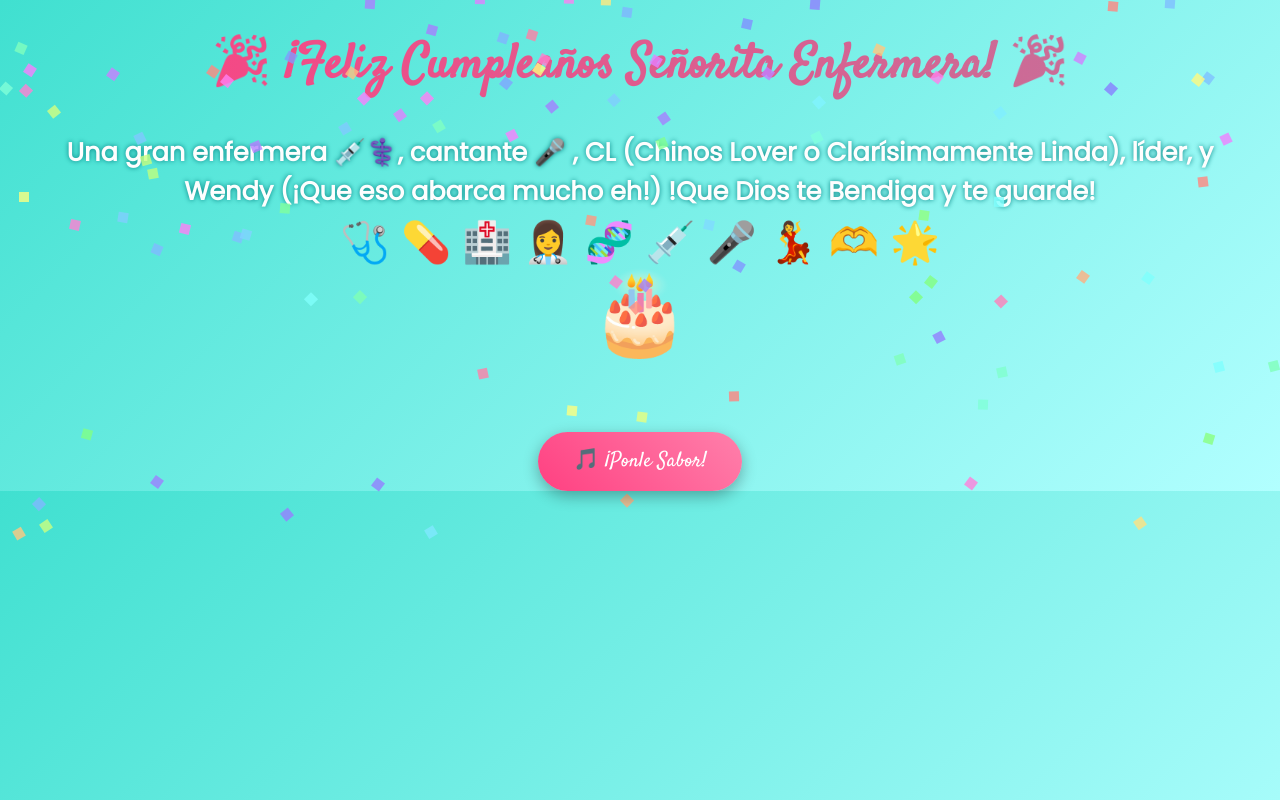
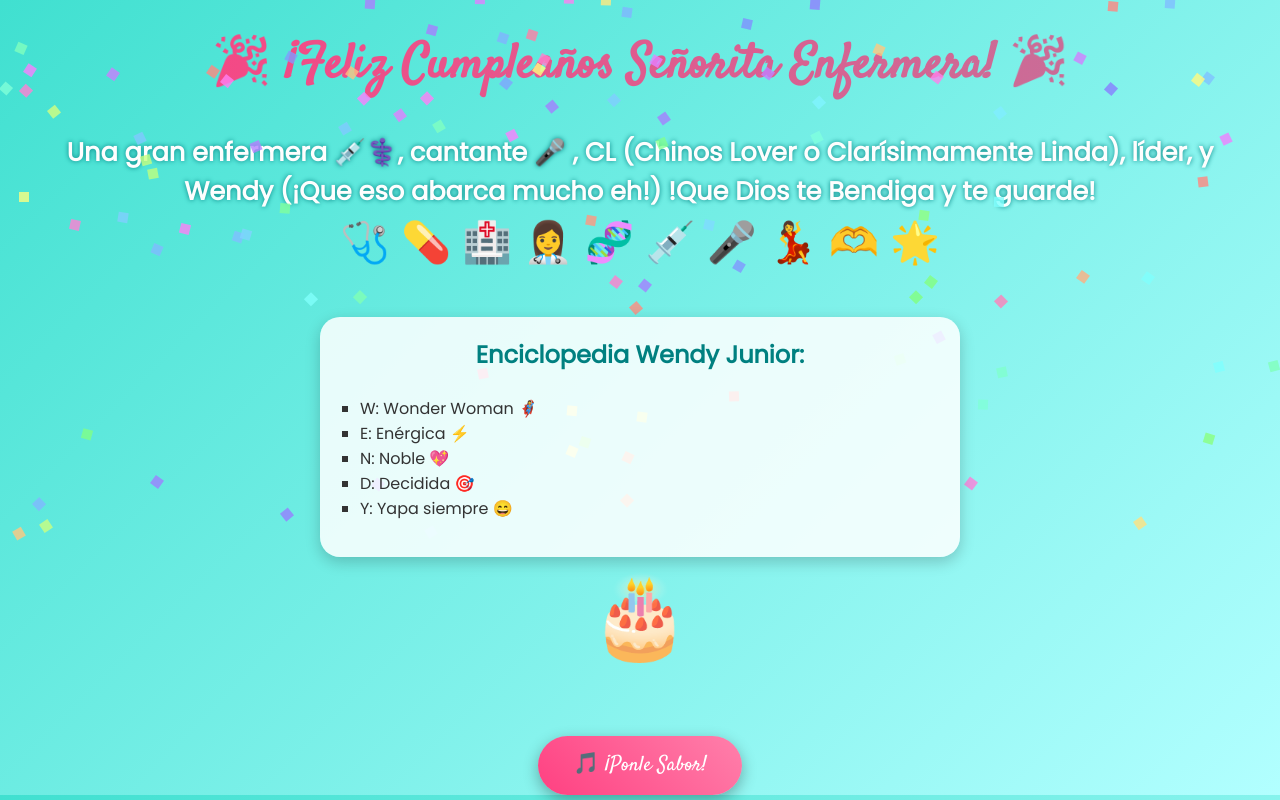
Before and after one commit to PaulCuestaC/cumple-Wendy, a plain HTML site: page index.html in a window 1280 px wide. Drawn offline with Linux system fonts and the light colour scheme.

Commit message:
Update index.html

```diff
--- a/index.html
+++ b/index.html
@@ -109,6 +109,34 @@
       transform: scale(1.05);
       box-shadow: 0 8px 25px rgba(0,0,0,0.4);
     }
+    .cuadro-scroll {
+  width: 80%;
+  max-width: 600px;
+  margin: 2rem auto;
+  background-color: rgba(255, 255, 255, 0.85);
+  color: #333;
+  padding: 20px;
+  border-radius: 20px;
+  box-shadow: 0 5px 15px rgba(0,0,0,0.2);
+  max-height: 250px;
+  overflow-y: auto;
+  font-family: 'Poppins', sans-serif;
+  text-align: left;
+  z-index: 2;
+  position: relative;
+}
+
+.cuadro-scroll h3 {
+  margin-top: 0;
+  color: #008080;
+  font-size: 1.5em;
+  text-align: center;
+}
+
+.cuadro-scroll ul {
+  padding-left: 20px;
+  list-style-type: square;
+}
   </style>
 </head>
 <body>
@@ -126,6 +154,17 @@
   <div class="iconos">
     🩺 💊 🏥 👩‍⚕️ 🧬 💉 🎤 💃 🫶 🌟
   </div>
+<div class="cuadro-scroll">
+  <h3>Enciclopedia Wendy Junior:</h3>
+  <ul>
+    <li>W: Wonder Woman 🦸‍♀️</li>
+    <li>E: Enérgica ⚡</li>
+    <li>N: Noble 💖</li>
+    <li>D: Decidida 🎯</li>
+    <li>Y: Yapa siempre 😄</li>
+    <!-- Aquí puedes seguir pegando lo que copiaste desde Word -->
+  </ul>
+</div>
 
   <!-- Pastel animado -->
   <div class="pastel">🎂</div>
```
